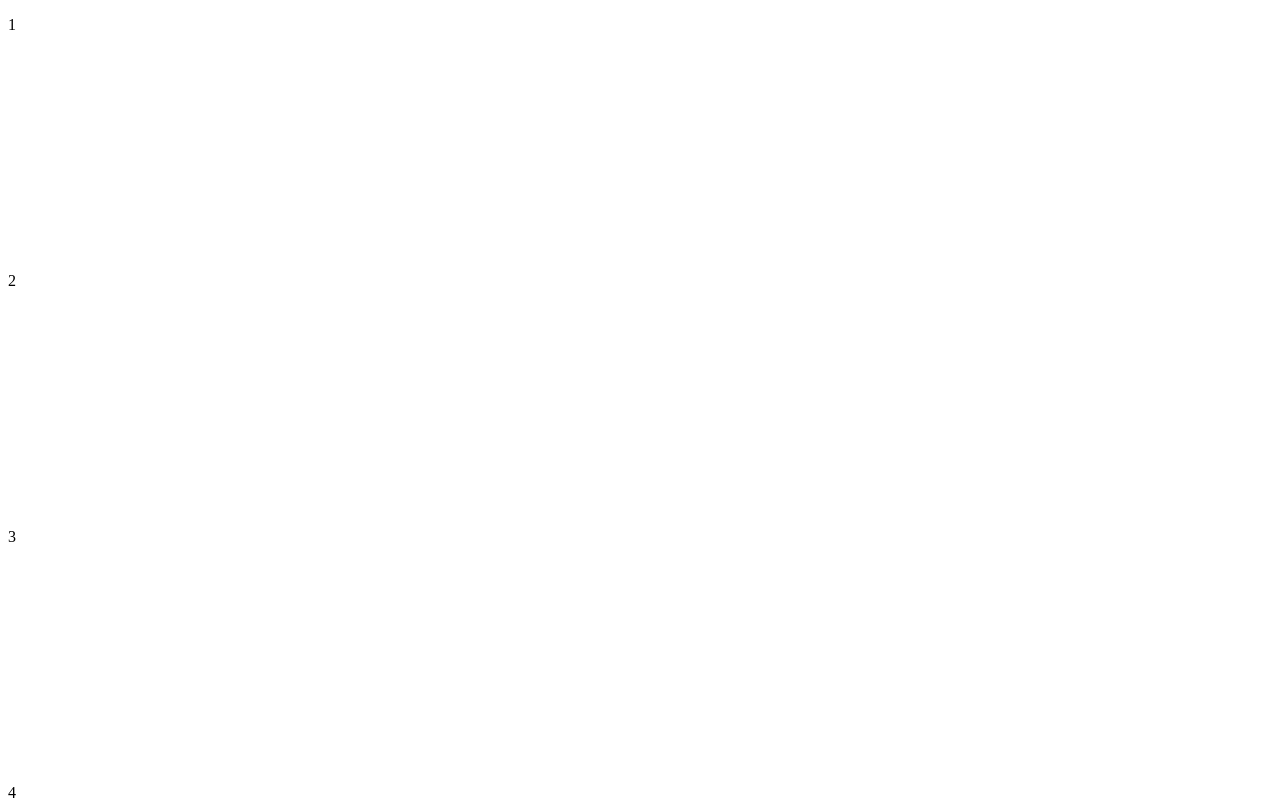
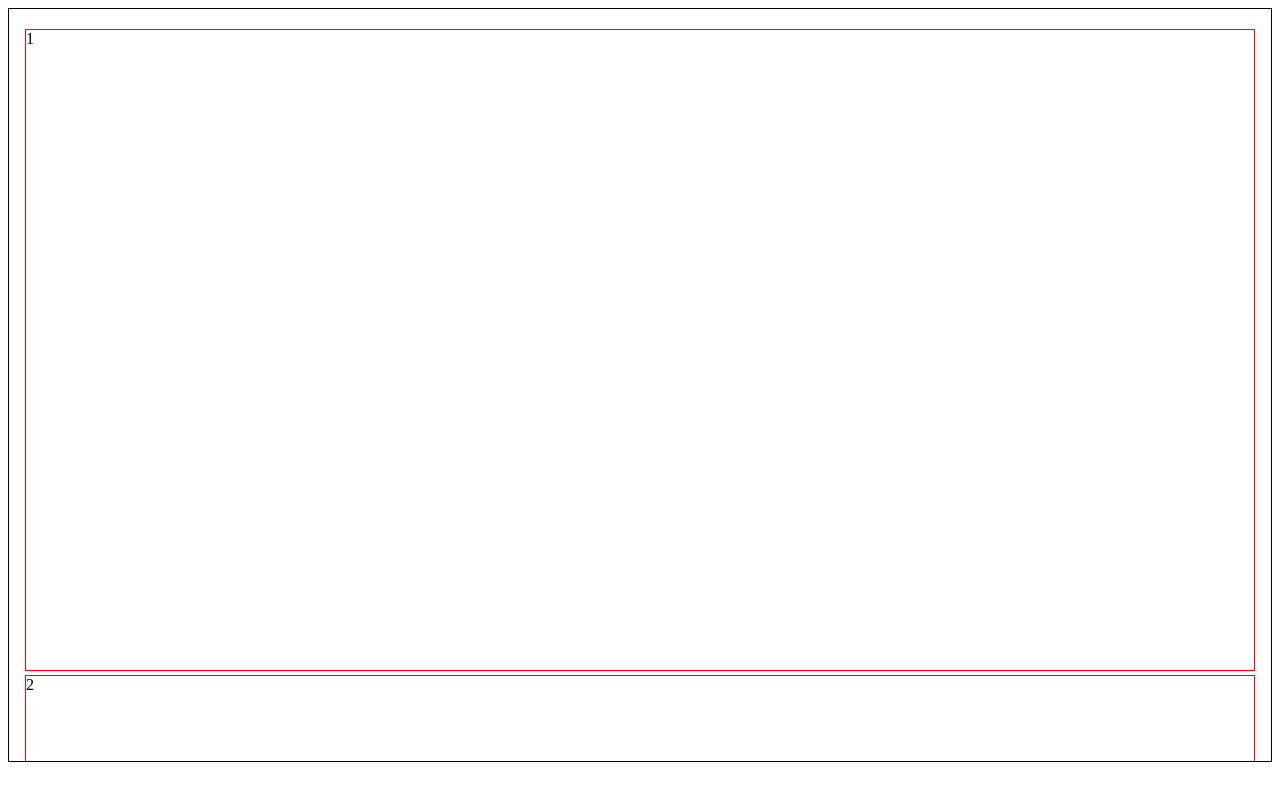
Before and after one commit to Anant5687/React-prepration, a React (Create React App) app: page / in a window 1280 px wide. Shown: the top 800 px of the page. Built offline with nearby package versions, Linux system fonts and the light colour scheme.

Commit message:
Creatde a comp[oient to scroll div inifinite times

```diff
--- a/src/App.js
+++ b/src/App.js
@@ -1,4 +1,5 @@
 import ImageSlider from './components/image-slider';
+import InfiniteScrollDiv from './components/infinite-scroll';
 import InfiniteScroll from './components/InfiniteScroll';
 import MessageDashboard from './components/message-management/dashboard';
 import Quiz from './components/quiz';
@@ -15,7 +16,7 @@ function App() {
 
   console.log(isOnline)
 
-  return <ScrollToTop />;
+  return <InfiniteScrollDiv />;
 }
 
 export default App;
--- /dev/null
+++ b/src/components/infinite-scroll/index.jsx
@@ -0,0 +1,49 @@
+import React, { useEffect, useRef, useState } from 'react';
+
+const InfiniteScrollDiv = () => {
+  const [divs, setDivs] = useState([1, 2]);
+  const ref = useRef();
+
+  useEffect(() => {
+    const container = ref.current;
+
+    const onScrollHandeler = () => {
+      if (!container) return;
+
+      const { scrollTop, clientHeight, scrollHeight } = container;
+
+      if (clientHeight + scrollTop >= scrollHeight - 10) {
+        setDivs((prev) => [...prev, prev.length + 1]);
+      }
+    };
+
+    if (container) container.addEventListener('scroll', onScrollHandeler);
+
+    return () => {
+      if (container) container.removeEventListener('scroll', onScrollHandeler);
+    };
+  }, []);
+
+  return (
+    <div
+      ref={ref}
+      style={{
+        border: '1px solid black',
+        height: '90vh',
+        padding: '16px',
+        overflowY: 'auto',
+      }}
+    >
+      {divs?.map((ele) => (
+        <div
+          ele={ele}
+          style={{ border: '1px solid red', height: '80vh', marginTop: '4px' }}
+        >
+          {ele}
+        </div>
+      ))}
+    </div>
+  );
+};
+
+export default InfiniteScrollDiv;
```
